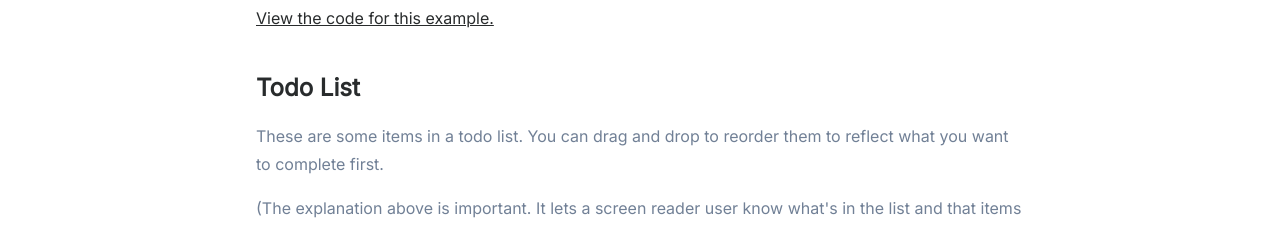
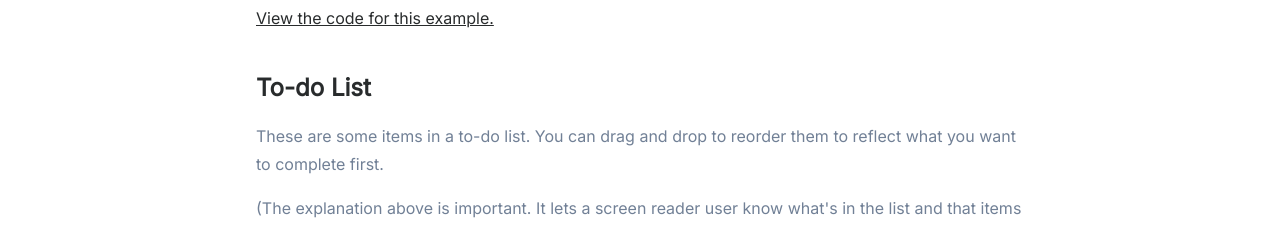
Before and after one commit to movntains/accessibility-reference, a Nuxt app: page /drag-drop in a window 1280 px wide. Shown: the part 287-514 px from the top of the page. Built offline with nearby package versions, Linux system fonts and the light colour scheme; what @tailwindcss/custom-forms, @tailwindcss/ui would draw is missing.

Commit message:
Removes unused mixin from drag-and-drop page

```diff
--- a/pages/drag-drop/index.vue
+++ b/pages/drag-drop/index.vue
@@ -18,11 +18,11 @@
     <div class="mt-10">
       <h2
         class="page-subheading"
-        v-text="'Todo List'"
+        v-text="'To-do List'"
       />
       <p
         class="mb-4"
-        v-text="'These are some items in a todo list. You can drag and drop to reorder them to reflect what you want to complete first.'"
+        v-text="'These are some items in a to-do list. You can drag and drop to reorder them to reflect what you want to complete first.'"
       />
       <p
         class="mb-10 font-medium"
@@ -34,7 +34,6 @@
 </template>
 
 <script type="text/babel">
-import CodeBlockMixin from '@/mixins/CodeBlockMixin'
 import TodoList from '@/components/sections/drag-drop/TodoList'
 import AppSectionWrapper from '@/components/global/AppSectionWrapper'
 
@@ -44,6 +43,5 @@ export default {
     TodoList,
     AppSectionWrapper,
   },
-  mixins: [CodeBlockMixin],
 }
 </script>
```
